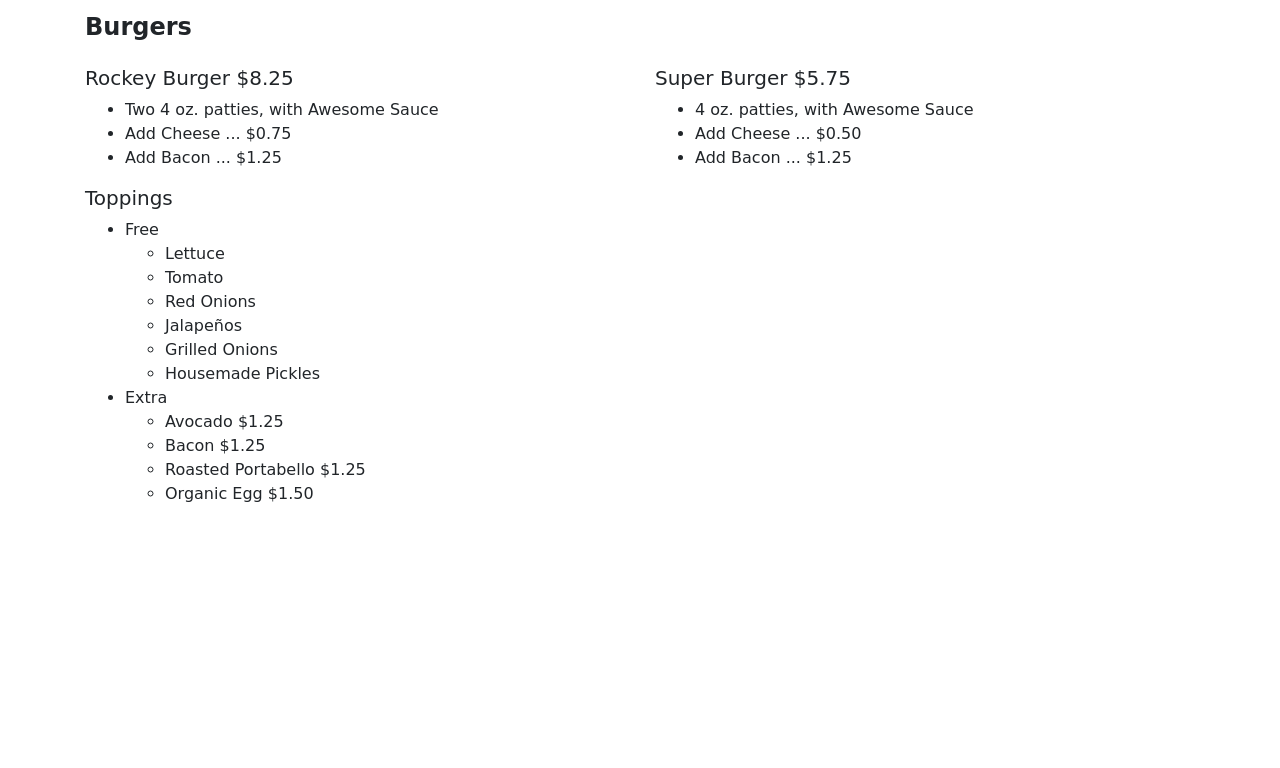
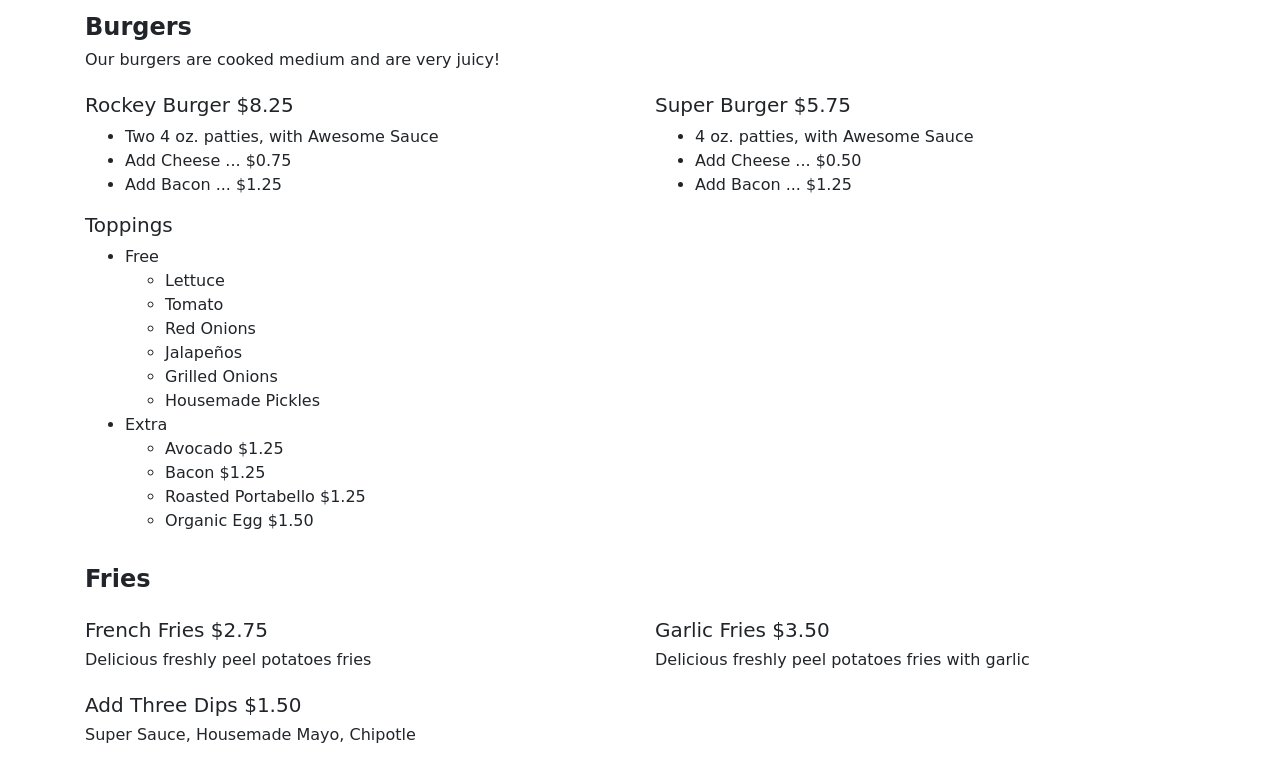
Before and after one commit to TheOleDoc/190204_RockeyBurgers, a website: page food_menu.html in a window 1280 px wide. Shown: the part 147-915 px from the top of the page. Before the commit the page ends 800 px from the top, so only its background shows below. Drawn offline with nearby package versions, Linux system fonts and the light colour scheme; a web font is replaced by a local one.

Commit message:
added-menu-fries

```diff
--- a/food_menu.html
+++ b/food_menu.html
@@ -69,16 +69,17 @@
             </header>
         <!--Main Content aka MENU-->
             <main>
+                <!--Menu-Burgers-->
                 <div class="container" id="menu-subt-burgers">
                     <div class="row">
-                        <div class="col-lg-4 col-md-6 col-xs-12">
+                        <div class="col-lg-12 col-md-12 col-xs-12">
                             <h4><strong>Burgers</strong></h4>
+                            <h6>Our burgers are cooked medium and are very juicy!</h6>
                         </div>
                     </div>
-
                 </div>
                 <div class="container" id="container-burger-menu">
-                    <div id="menu-food" class="row">
+                    <div id="menu-food-burgers" class="row">
                         <div class="col-lg-6 col-md-6 col-xs-12">
                             <h5>Rockey Burger $8.25</h5>
                                 <ul>
@@ -118,7 +119,32 @@
                         </div>
                     </div>
                 </div>
-
+                <!--End-Menu-Burgers-->
+                <!--Menu-Fries-->
+                <div class="container" id="menu-subt-fries">
+                    <div class="row">
+                        <div class="col-lg-4 col-md-6 col-xs-12">
+                            <h4><strong>Fries</strong></h4>
+                        </div>
+                    </div>
+                </div>
+                <div class="container" id="container-fries-menu">
+                    <div id="menu-food-fries" class="row">
+                        <div class="col-lg-6 col-md-6 col-xs-12">
+                            <h5>French Fries $2.75</h5>
+                            <h6>Delicious freshly peel potatoes fries</h6>
+                        </div>
+                        <div class="col-lg-6 col-md-6 col-xs-12">
+                            <h5>Garlic Fries $3.50</h5>
+                            <h6>Delicious freshly peel potatoes fries with garlic</h6>
+                        </div>
+                        <div class="col-lg-6 col-md-6 col-xs-12" id="menu-fries-dip">
+                            <h5>Add Three Dips $1.50</h5>
+                            <h6>Super Sauce, Housemade Mayo, Chipotle</h6>
+                        </div>
+                    </div>
+                </div>
+                <!--End-Menu-Fries-->
             </main>
         <!--Footer-->
             <footer>
--- a/scss/style.scss
+++ b/scss/style.scss
@@ -2,6 +2,15 @@ html, body {
   width: 100%;
   font-family: 'Averia Sans Libre', cursive;
 }
+#menu-fries-dip {
+  padding-top: 1em;
+  padding-bottom: 1em;
+}
+#menu-subt-fries {
+  padding-top: 1em;
+  padding-bottom: 1em;
+}
+
 #menu-subt-burgers {
   padding-top: 1em;
   padding-bottom: 1em;
```
Also changed, not shown: css/style.css.
